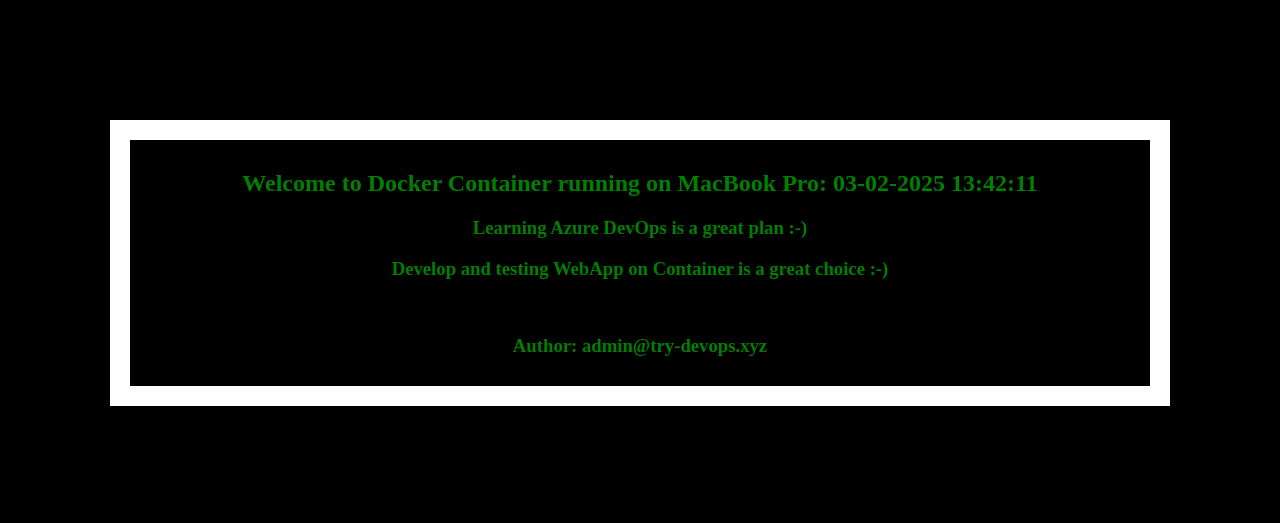
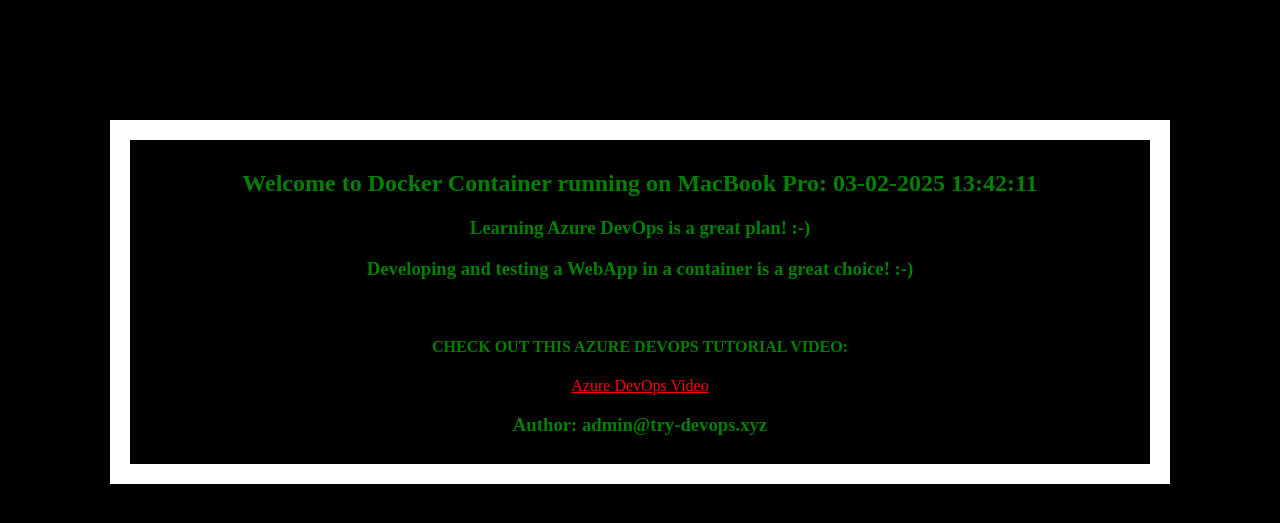
Before and after one commit to thangacodes/python-scripts, a Flask app: page / in a window 1280 px wide. Shown: the top 523 px of the page. Run offline with Flask 2, Linux system fonts and the light colour scheme.

Commit message:
introduced href tag

```diff
--- a/flask/webapp/templates/index.html
+++ b/flask/webapp/templates/index.html
@@ -20,8 +20,11 @@
   <body>
     <div class="container">
       <h2>Welcome to Docker Container running on MacBook Pro: {{ current_date }} </h2>
-      <h3>Learning Azure DevOps is a great plan :-)</h3>
-       <h3>Develop and testing WebApp on Container is a great choice :-)</h3>
+      <h3>Learning Azure DevOps is a great plan! :-)</h3>
+       <h3>Developing and testing a WebApp in a container is a great choice! :-)</h3>
+       <br>
+       <h4>Check out this Azure DevOps tutorial video:</h4>
+       <a href="https://www.youtube.com/watch?v=Qu6ID_3VL_Q&list=PLnWpsLZNgHzXfh7UyLxjE1FDySIh4zcpI" target="_blank" style="color: red;">Azure DevOps Video</a>
        <br>
        <h3> Author: admin@try-devops.xyz </h3>
     </div>
```
